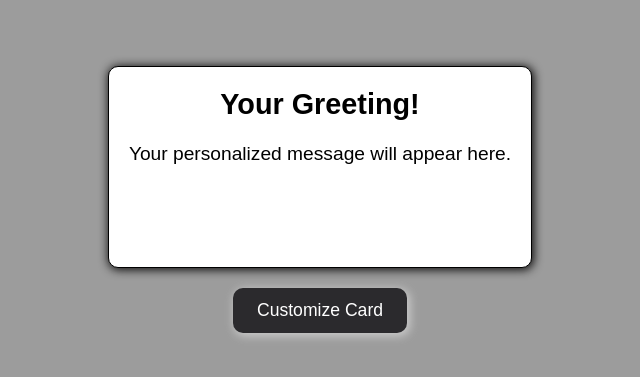
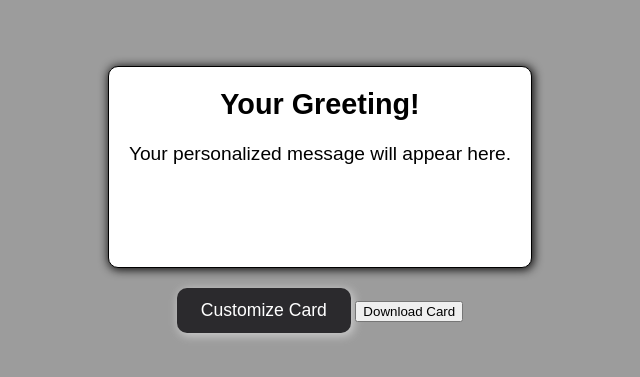
Before and after one commit to SornaSK/Greeting-Card, a plain HTML site: page index.html in a window 1280 px wide. Shown: the part 221-598 px from the top of the page, without its empty margins (320-960 px from the left). Drawn offline with nearby package versions, Linux system fonts and the light colour scheme.

Commit message:
index.html

```diff
--- a/index.html
+++ b/index.html
@@ -6,6 +6,8 @@
         <title>Customizable Greeting Card</title>
         <link rel="stylesheet" href="index.css">
         <link href="https://fonts.googleapis.com/css2?family=Lobster&family=Pacifico&family=Roboto&display=swap" rel="stylesheet">
+        <!-- Add html2canvas library -->
+        <script src="https://cdnjs.cloudflare.com/ajax/libs/html2canvas/1.4.1/html2canvas.min.js"></script>
     </head>
 <body>
     <div id="card">
@@ -13,7 +15,11 @@
         <h1 id="greetingText">Your Greeting!</h1>
         <p id="messageText">Your personalized message will appear here.</p>
     </div>
+    <div class="button-group">
         <button id="custom" onclick="openCustomization()">Customize Card</button>
+        <button id="download" onclick="downloadCard()">Download Card</button>
+    </div>
+
     <div id="modal">
         <div id="modalContent">
             <h2>Customize Your Greeting Card</h2>
```
Lines whose indentation alone changed are shown as unchanged.
